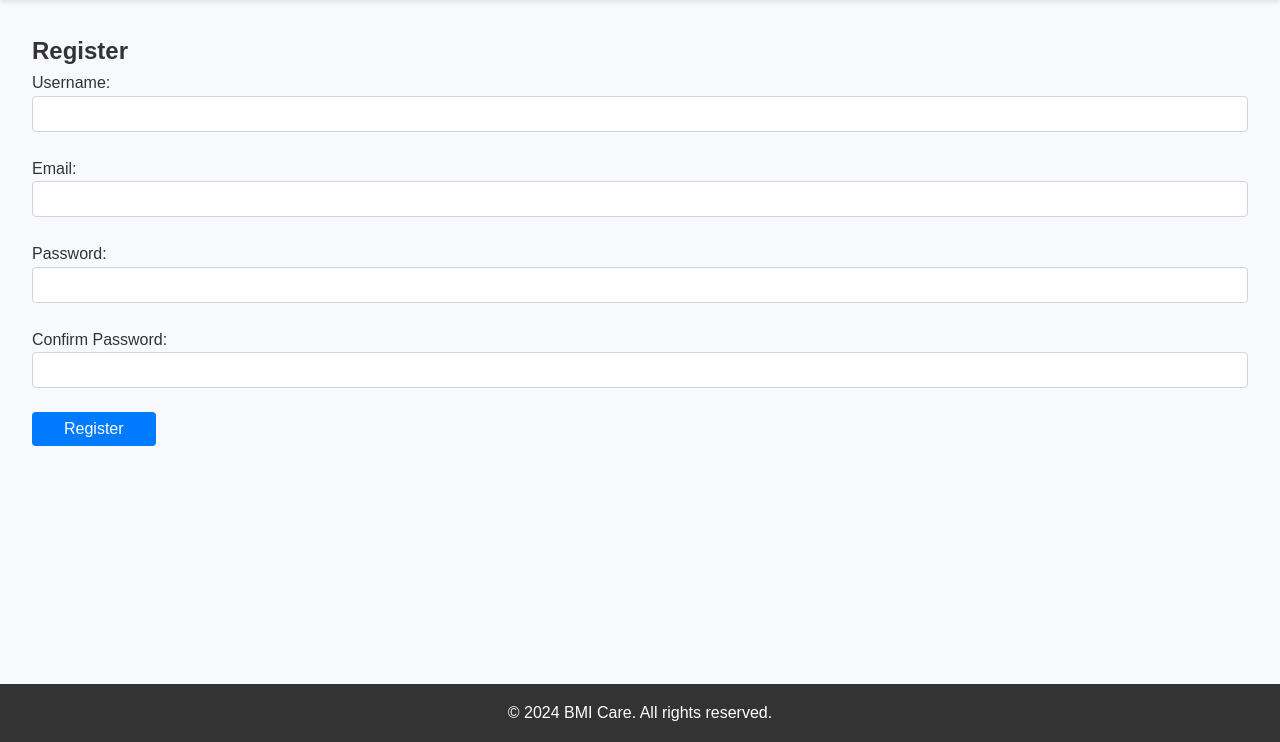
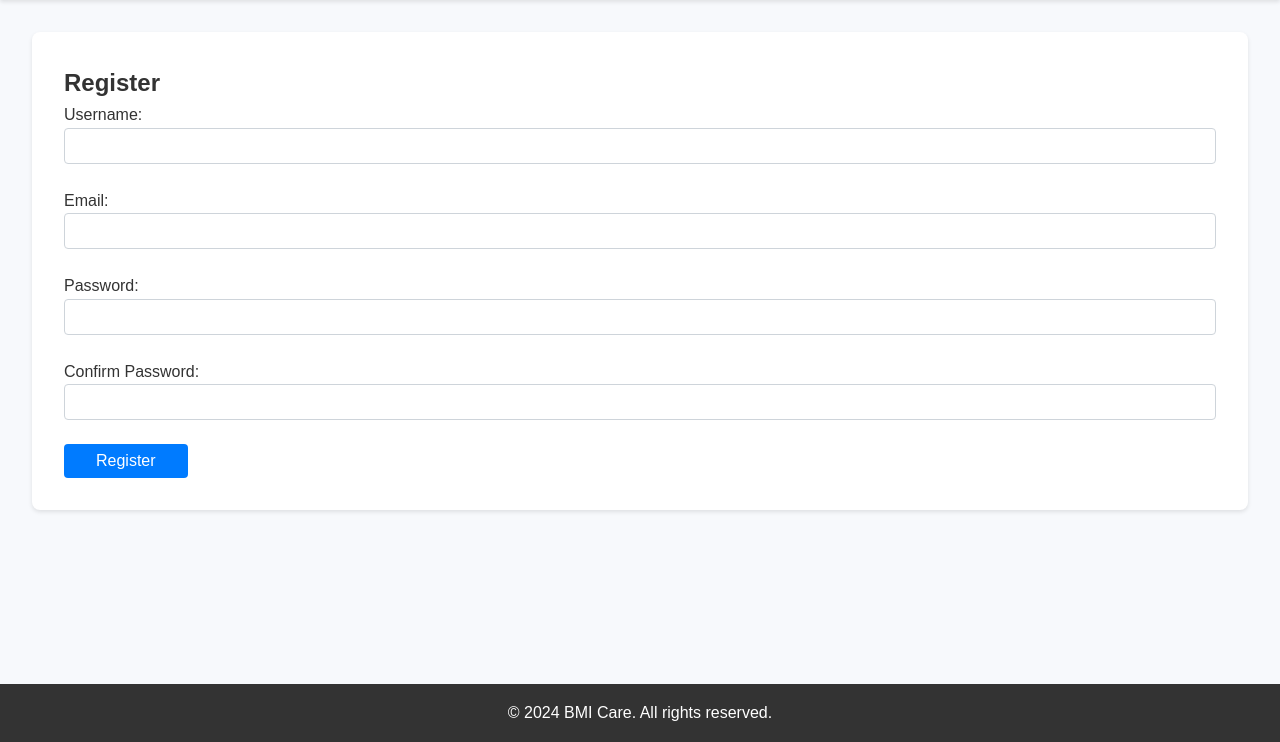
Before and after one commit to kipsamoh/BMIcalculator-WebApp_backed, a Flask app: page /register in a window 1280 px wide. Shown: the part 58-800 px from the top of the page. Run offline with Flask 3, Linux system fonts and the light colour scheme.

Commit message:
Update styles.css

```diff
--- a/static/styles.css
+++ b/static/styles.css
@@ -181,7 +181,7 @@ footer {
     border: 1px solid #f5c6cb;
 }
 
-/* Additional styling for login form */
+/* Additional styling for forms */
 .form-group {
     margin-bottom: 1.5rem;
 }
@@ -208,6 +208,14 @@ footer {
     background-color: #0056b3;
 }
 
+.form-container {
+    background: #fff;
+    padding: 2rem;
+    border-radius: 8px;
+    box-shadow: 0 2px 4px rgba(0, 0, 0, 0.1);
+    margin-bottom: 2rem;
+}
+
 /* Responsive adjustments */
 @media (max-width: 768px) {
     main {
```
